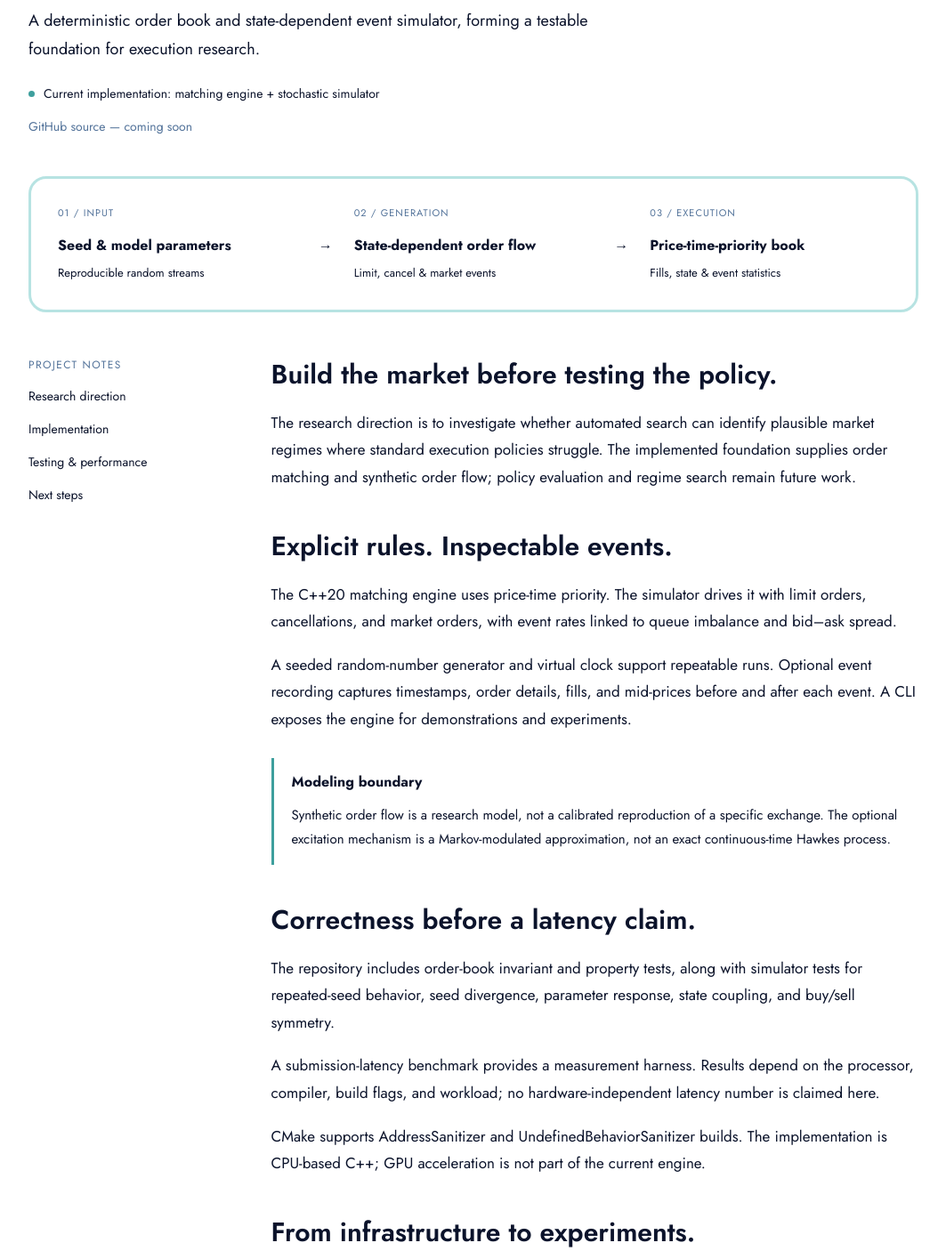
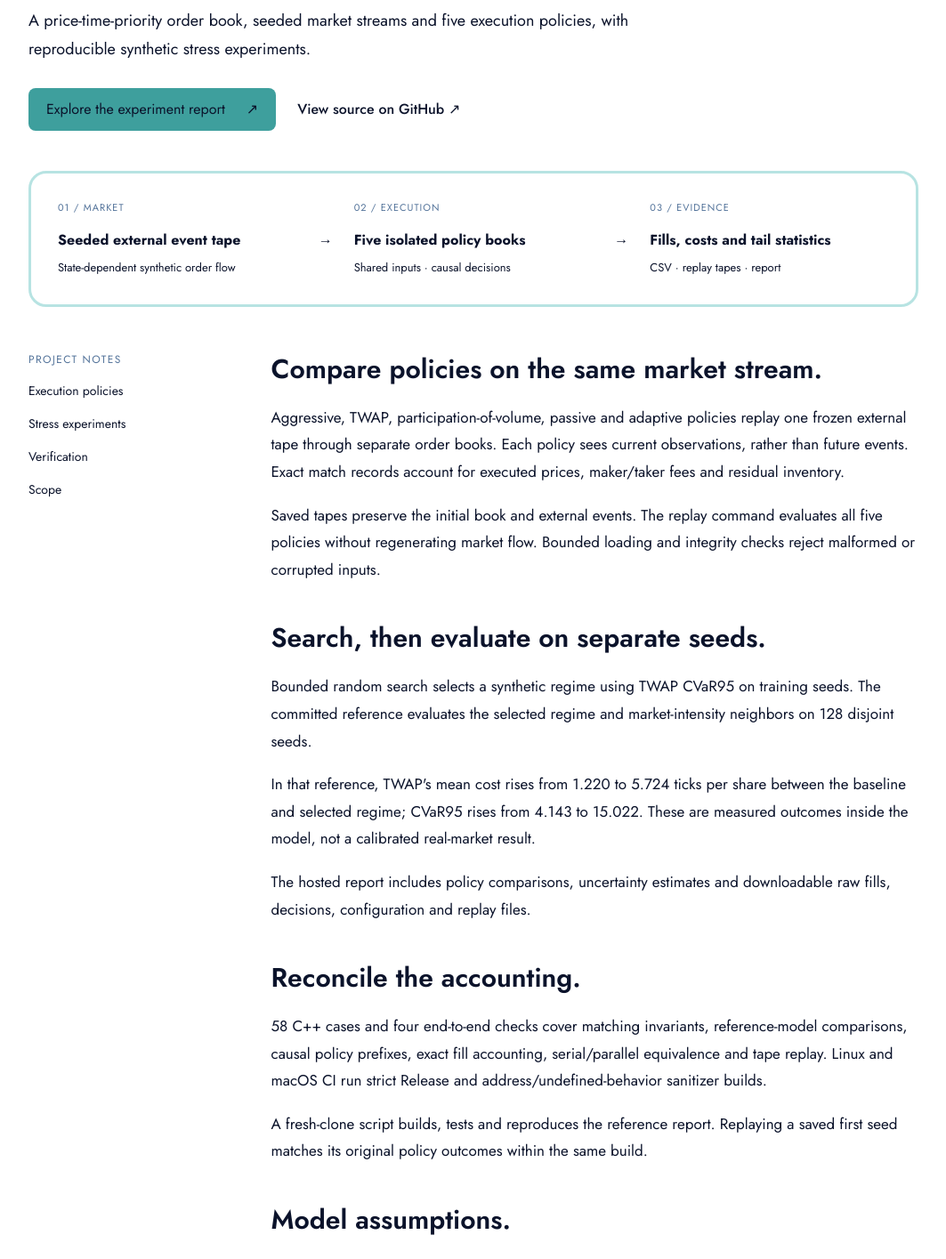
Before and after one commit to Ekanshthegreat/Dynamic-Portfolio, a React (Create React App) app: page /projects/mercury in a window 1280 px wide. Shown: the part 400-1815 px from the top of the page at 89% size, without its empty margins (108-1171 px from the left). Built offline with nearby package versions, Linux system fonts and the light colour scheme.

Commit message:
Add Mentral and refresh the project pages

```diff
--- a/scripts/prerender.cjs
+++ b/scripts/prerender.cjs
@@ -23,6 +23,7 @@ require.extensions[".js"] = (module, filename) => {
   module._compile(result.code, filename);
 };
 const articlePages = {
+  "/projects/mentral": require("../src/pages/Mentral").default,
   "/research/state-validity": require("../src/pages/StateValidity").default,
   "/research": require("../src/pages/Research").default,
   "/projects/mercury": require("../src/pages/Mercury").default,
--- a/src/App.js
+++ b/src/App.js
@@ -9,6 +9,7 @@ import Research from "./pages/Research";
 import StateValidity from "./pages/StateValidity";
 import Mercury from "./pages/Mercury";
 import NodeAI from "./pages/NodeAI";
+import Mentral from "./pages/Mentral";
 import { lightTheme, darkTheme } from "./Theme";
 import pages from "./content/pages.json";
 function PageMetadata() {
@@ -84,6 +85,7 @@ export default function App() {
                 </DetailLayout>
               }
             />
+            <Route path="/projects/mentral" element={<DetailLayout><Mentral /></DetailLayout>} />
             <Route path="*" element={<NotFound404 />} />
           </Routes>
         </BrowserRouter>
--- /dev/null
+++ b/src/pages/Mentral.js
@@ -0,0 +1,34 @@
+import React from "react";
+import { Link } from "react-router-dom";
+import External from "../components/External";
+export default function Mentral() {
+  return (
+    <article className="page">
+      <Link className="back" to="/#Projects">← Selected work</Link>
+      <p className="eyebrow">Hack the North 2025 / VS Code extension</p>
+      <h1>Mentral<span className="brand-dot">.</span></h1>
+      <p className="subtitle">Programming guidance beside the editor.</p>
+      <p className="page-intro">A hackathon prototype that combines editor context, local code diagnostics and configurable mentor profiles in a VS Code sidebar.</p>
+      <div className="actions">
+        <External className="button" href="https://github.com/Ekanshthegreat/Mentral.AI-hackTheNorth2025">View source on GitHub</External>
+        <External className="text-link" href="https://github.com/Ekanshthegreat/Mentral.AI-hackTheNorth2025/blob/main/docs/DEMO.md">Development-host walkthrough ↗</External>
+      </div>
+      <div className="architecture" aria-label="Mentral explanation flow">
+        <div><span>01 / CONTEXT</span><strong>Editor text and selection</strong><p>Document events and local parsing</p></div>
+        <b aria-hidden="true">→</b>
+        <div><span>02 / ANALYSIS</span><strong>Rules and mentor prompts</strong><p>Babel metadata · selected profile</p></div>
+        <b aria-hidden="true">→</b>
+        <div><span>03 / FEEDBACK</span><strong>Diagnostics and explanations</strong><p>Editor feedback · sidebar responses</p></div>
+      </div>
+      <div className="article-grid">
+        <aside><p className="eyebrow">Project notes</p><a href="#mentral-context">Hackathon idea</a><a href="#mentral-design">Implementation</a><a href="#mentral-checks">Verification</a><a href="#mentral-scope">Scope</a></aside>
+        <div className="prose">
+          <section id="mentral-context"><h2>Keep the code in context.</h2><p>Switching between the editor and a chat window means repeatedly copying code and explaining where it belongs. Mentral explores bringing that interaction into VS Code: select code, choose a mentor preset, and ask for an explanation beside the file.</p><p>The repository retains the Hack the North 2025 prototype, with a clean installation path, a documented demo and inspectable implementation.</p></section>
+          <section id="mentral-design"><h2>Local feedback and generated explanations.</h2><p>Babel parses JavaScript and TypeScript declarations. Local hover and diagnostic rules inspect code patterns, while a separate provider path sends selected code and analysis context to Gemini or OpenAI. Mentor profiles configure prompts and advice; GitHub-generated profiles are inferred presets.</p><p>The experimental voice client runs through a loopback browser bridge. It uses the user's own Vapi public key and assistant. Optional session summaries are sent through an explicit email command.</p></section>
+          <section id="mentral-checks"><h2>A reproducible development setup.</h2><p>A lockfile and CI support clean installation and compilation. Four automated checks cover declaration source locations, TypeScript parameters, unsupported-language behavior and the voice server's loopback lifecycle. The sidebar also loaded in an isolated VS Code development host.</p><p>The README includes an actual development-host screenshot, setup instructions and a short walkthrough. Manual editor fixtures are kept separate from automated tests.</p></section>
+          <section id="mentral-scope"><h2>Hackathon scope.</h2><p>Explanations are based on editor text and static metadata, rather than observed runtime values. Python extraction is limited, and the core AST parser does not support Java or C++. Live provider responses, voice calls and email delivery need separate integration validation.</p><p>The extension has no Marketplace release. Stronger response validation, credential storage and extension-host tests remain useful next steps.</p></section>
+        </div>
+      </div>
+    </article>
+  );
+}
--- a/src/pages/Mercury.js
+++ b/src/pages/Mercury.js
@@ -1,113 +1,30 @@
 import React from "react";
 import { Link } from "react-router-dom";
+import External from "../components/External";
 export default function Mercury() {
   return (
     <article className="page">
-      <Link className="back" to="/#Projects">
-        ← Selected work
-      </Link>
-      <p className="eyebrow">Systems project / C++20</p>
-      <h1>
-        Mercury<span className="brand-dot">.</span>
-      </h1>
-      <p className="subtitle">A market-microstructure research engine.</p>
-      <p className="page-intro">
-        A deterministic order book and state-dependent event simulator, forming
-        a testable foundation for execution research.
-      </p>
-      <div className="status">
-        <span className="status-dot" /> Current implementation: matching engine
-        + stochastic simulator
+      <Link className="back" to="/#Projects">← Selected work</Link>
+      <p className="eyebrow">Quantitative systems / C++20</p>
+      <h1>Mercury<span className="brand-dot">.</span></h1>
+      <p className="subtitle">An execution and market-microstructure laboratory.</p>
+      <p className="page-intro">A price-time-priority order book, seeded market streams and five execution policies, with reproducible synthetic stress experiments.</p>
+      <div className="actions">
+        <External className="button" href="https://ekanshthegreat.github.io/Mercury/">Explore the experiment report</External>
+        <External className="text-link" href="https://github.com/Ekanshthegreat/Mercury">View source on GitHub</External>
       </div>
-      <p className="source-pending">GitHub source — coming soon</p>
-      <div className="architecture" aria-label="Mercury architecture">
-        <div>
-          <span>01 / INPUT</span>
-          <strong>Seed &amp; model parameters</strong>
-          <p>Reproducible random streams</p>
-        </div>
-        <b aria-hidden="true">→</b>
-        <div>
-          <span>02 / GENERATION</span>
-          <strong>State-dependent order flow</strong>
-          <p>Limit, cancel &amp; market events</p>
-        </div>
-        <b aria-hidden="true">→</b>
-        <div>
-          <span>03 / EXECUTION</span>
-          <strong>Price-time-priority book</strong>
-          <p>Fills, state &amp; event statistics</p>
-        </div>
+      <div className="architecture" aria-label="Mercury experiment architecture">
+        <div><span>01 / MARKET</span><strong>Seeded external event tape</strong><p>State-dependent synthetic order flow</p></div><b aria-hidden="true">→</b>
+        <div><span>02 / EXECUTION</span><strong>Five isolated policy books</strong><p>Shared inputs · causal decisions</p></div><b aria-hidden="true">→</b>
+        <div><span>03 / EVIDENCE</span><strong>Fills, costs and tail statistics</strong><p>CSV · replay tapes · report</p></div>
       </div>
       <div className="article-grid">
-        <aside>
-          <p className="eyebrow">Project notes</p>
-          <a href="#problem">Research direction</a>
-          <a href="#implementation">Implementation</a>
-          <a href="#testing">Testing &amp; performance</a>
-          <a href="#roadmap">Next steps</a>
-        </aside>
+        <aside><p className="eyebrow">Project notes</p><a href="#mercury-execution">Execution policies</a><a href="#mercury-experiments">Stress experiments</a><a href="#mercury-checks">Verification</a><a href="#mercury-scope">Scope</a></aside>
         <div className="prose">
-          <section id="problem">
-            <h2>Build the market before testing the policy.</h2>
-            <p>
-              The research direction is to investigate whether automated search
-              can identify plausible market regimes where standard execution
-              policies struggle. The implemented foundation supplies order
-              matching and synthetic order flow; policy evaluation and regime
-              search remain future work.
-            </p>
-          </section>
-          <section id="implementation">
-            <h2>Explicit rules. Inspectable events.</h2>
-            <p>
-              The C++20 matching engine uses price-time priority. The simulator
-              drives it with limit orders, cancellations, and market orders,
-              with event rates linked to queue imbalance and bid–ask spread.
-            </p>
-            <p>
-              A seeded random-number generator and virtual clock support
-              repeatable runs. Optional event recording captures timestamps,
-              order details, fills, and mid-prices before and after each event.
-              A CLI exposes the engine for demonstrations and experiments.
-            </p>
-            <div className="note">
-              <strong>Modeling boundary</strong>
-              <p>
-                Synthetic order flow is a research model, not a calibrated
-                reproduction of a specific exchange. The optional excitation
-                mechanism is a Markov-modulated approximation, not an exact
-                continuous-time Hawkes process.
-              </p>
-            </div>
-          </section>
-          <section id="testing">
-            <h2>Correctness before a latency claim.</h2>
-            <p>
-              The repository includes order-book invariant and property tests,
-              along with simulator tests for repeated-seed behavior, seed
-              divergence, parameter response, state coupling, and buy/sell
-              symmetry.
-            </p>
-            <p>
-              A submission-latency benchmark provides a measurement harness.
-              Results depend on the processor, compiler, build flags, and
-              workload; no hardware-independent latency number is claimed here.
-            </p>
-            <p>
-              CMake supports AddressSanitizer and UndefinedBehaviorSanitizer
-              builds. The implementation is CPU-based C++; GPU acceleration is
-              not part of the current engine.
-            </p>
-          </section>
-          <section id="roadmap">
-            <h2>From infrastructure to experiments.</h2>
-            <p>
-              Next steps are execution-policy baselines, statistical comparisons
-              across market regimes, and automated search over model parameters.
-              These are research plans rather than completed results.
-            </p>
-          </section>
+          <section id="mercury-execution"><h2>Compare policies on the same market stream.</h2><p>Aggressive, TWAP, participation-of-volume, passive and adaptive policies replay one frozen external tape through separate order books. Each policy sees current observations, rather than future events. Exact match records account for executed prices, maker/taker fees and residual inventory.</p><p>Saved tapes preserve the initial book and external events. The replay command evaluates all five policies without regenerating market flow. Bounded loading and integrity checks reject malformed or corrupted inputs.</p></section>
+          <section id="mercury-experiments"><h2>Search, then evaluate on separate seeds.</h2><p>Bounded random search selects a synthetic regime using TWAP CVaR95 on training seeds. The committed reference evaluates the selected regime and market-intensity neighbors on 128 disjoint seeds.</p><p>In that reference, TWAP's mean cost rises from 1.220 to 5.724 ticks per share between the baseline and selected regime; CVaR95 rises from 4.143 to 15.022. These are measured outcomes inside the model, not a calibrated real-market result.</p><p>The hosted report includes policy comparisons, uncertainty estimates and downloadable raw fills, decisions, configuration and replay files.</p></section>
+          <section id="mercury-checks"><h2>Reconcile the accounting.</h2><p>58 C++ cases and four end-to-end checks cover matching invariants, reference-model comparisons, causal policy prefixes, exact fill accounting, serial/parallel equivalence and tape replay. Linux and macOS CI run strict Release and address/undefined-behavior sanitizer builds.</p><p>A fresh-clone script builds, tests and reproduces the reference report. Replaying a saved first seed matches its original policy outcomes within the same build.</p></section>
+          <section id="mercury-scope"><h2>Model assumptions.</h2><p>The market is synthetic and uncalibrated. Policy orders affect their replayed queues and fills, while external arrival rates stay frozen. The engine is CPU-based; exchange connectivity, empirical calibration and GPU acceleration remain outside this release.</p><External className="text-link" href="https://github.com/Ekanshthegreat/Mercury/blob/main/docs/EXPERIMENTS.md">Experiment design and accounting ↗</External></section>
         </div>
       </div>
     </article>
--- a/src/pages/NodeAI.js
+++ b/src/pages/NodeAI.js
@@ -4,137 +4,27 @@ import External from "../components/External";
 export default function NodeAI() {
   return (
     <article className="page">
-      <Link className="back" to="/#Projects">
-        ← Selected work
-      </Link>
-      <p className="eyebrow">Systems project / TypeScript</p>
-      <h1>
-        NodeAI<span className="brand-dot">.</span>
-      </h1>
-      <p className="subtitle">Robot fleet orchestration.</p>
-      <p className="page-intro">
-        A prototype for translating tasks into mission plans, tracking robot
-        state, and responding when a mission can no longer proceed as planned.
-      </p>
+      <Link className="back" to="/#Projects">← Selected work</Link>
+      <p className="eyebrow">Systems project / TypeScript and ROS 2</p>
+      <h1>NodeAI<span className="brand-dot">.</span></h1>
+      <p className="subtitle">Robot missions, navigation and replay.</p>
+      <p className="page-intro">A browser fleet simulator and a separate ROS 2 Jazzy bridge for real Nav2 actions. The simulator runs without an account, backend or robot hardware.</p>
       <div className="actions">
-        <External
-          className="button"
-          href="https://github.com/Ekanshthegreat/NodeAI-rework"
-        >
-          View source on GitHub
-        </External>
-        <span className="status">
-          <span className="status-dot" /> Prototype · simulation and adapter
-          development
-        </span>
+        <External className="button" href="https://ekanshthegreat.github.io/NodeAI-rework/">Open the simulator</External>
+        <External className="text-link" href="https://github.com/Ekanshthegreat/NodeAI-rework">View source on GitHub</External>
       </div>
       <div className="architecture" aria-label="NodeAI mission architecture">
-        <div>
-          <span>01 / PLAN</span>
-          <strong>Mission → typed subtasks</strong>
-          <p>Schema validation &amp; robot selection</p>
-        </div>
-        <b aria-hidden="true">→</b>
-        <div>
-          <span>02 / ROUTE</span>
-          <strong>Paths → adapter dispatch</strong>
-          <p>Grid planning · WebSockets · MQTT</p>
-        </div>
-        <b aria-hidden="true">→</b>
-        <div>
-          <span>03 / OBSERVE</span>
-          <strong>Telemetry → policy checks</strong>
-          <p>State updates &amp; reassignment</p>
-        </div>
+        <div><span>01 / PLAN</span><strong>Command → validated mission</strong><p>Typed subtasks · eligible robot</p></div><b aria-hidden="true">→</b>
+        <div><span>02 / EXECUTE</span><strong>Fixed-step state machine</strong><p>A* routes · bounded recovery</p></div><b aria-hidden="true">→</b>
+        <div><span>03 / INSPECT</span><strong>Recorded frames and events</strong><p>Seek · playback · JSON export</p></div>
       </div>
       <div className="article-grid">
-        <aside>
-          <p className="eyebrow">Project notes</p>
-          <a href="#nodeai-problem">Problem</a>
-          <a href="#nodeai-architecture">Architecture</a>
-          <a href="#nodeai-challenges">Engineering challenges</a>
-          <a href="#nodeai-status">Current scope</a>
-        </aside>
+        <aside><p className="eyebrow">Project notes</p><a href="#nodeai-simulation">Local execution</a><a href="#nodeai-ros">ROS navigation</a><a href="#nodeai-checks">Verification</a><a href="#nodeai-scope">Scope</a></aside>
         <div className="prose">
-          <section id="nodeai-problem">
-            <h2>One mission. Multiple moving parts.</h2>
-            <p>
-              Fleet coordination means more than drawing a route. A task has to
-              become a structured plan, be assigned to a robot, move through a
-              transport interface, and remain visible as robot state changes.
-            </p>
-            <p>
-              NodeAI explores that workflow with a React and TypeScript control
-              interface, a 3D site view, typed plans, and event-driven
-              telemetry. Supabase modules provide authentication, persistence,
-              and map-storage integration.
-            </p>
-          </section>
-          <section id="nodeai-architecture">
-            <h2>Keep planning separate from transport.</h2>
-            <ul>
-              <li>
-                <strong>Mission planning:</strong> a local pattern-based
-                compiler translates supported delivery and inspection requests
-                into schema-validated subtasks and selects a robot using
-                availability and battery state.
-              </li>
-              <li>
-                <strong>Routing:</strong> a coarse-grid A* implementation
-                considers obstacles and no-go polygons, simplifies waypoints,
-                and assigns headings.
-              </li>
-              <li>
-                <strong>Adapters:</strong> a common interface separates mission
-                dispatch from mock, WebSocket, and MQTT implementations.
-                Incoming telemetry is validated before reaching shared
-                application state.
-              </li>
-              <li>
-                <strong>Observation:</strong> the interface combines robot
-                state, mission state, a site view, and event logs. Simulated
-                telemetry supports development without a connected fleet.
-              </li>
-            </ul>
-          </section>
-          <section id="nodeai-challenges">
-            <h2>Reacting when the plan stops working.</h2>
-            <p>
-              A policy loop checks assigned robots for low battery and prolonged
-              blockage. Reassignment logic selects another eligible robot,
-              updates the plan, and records the transition. Fault injection
-              provides a way to exercise these decisions during development.
-            </p>
-            <p>
-              The transport adapters include reconnection behavior; the
-              RMF-oriented WebSocket adapter also sends heartbeats. Keeping
-              telemetry normalization behind the adapter interface lets the
-              application work with a common robot-state model.
-            </p>
-          </section>
-          <section id="nodeai-status">
-            <h2>A prototype with inspectable boundaries.</h2>
-            <p>
-              The repository contains the planning, routing, telemetry, and
-              policy modules described here. The ROS- and RMF-oriented adapters
-              require compatible bridges; the VDA-5050-oriented adapter uses
-              simplified order payloads. Hardware interoperability and
-              production fleet performance have not been established by this
-              project page.
-            </p>
-            <p>
-              Mission replay is still a UI scaffold. Collision-safe recovery,
-              transport acknowledgments, and end-to-end fault testing are areas
-              for further development. No throughput, uptime, or fleet-scale
-              benchmark is claimed.
-            </p>
-            <External
-              className="text-link"
-              href="https://github.com/Ekanshthegreat/NodeAI-rework"
-            >
-              Explore the implementation
-            </External>
-          </section>
+          <section id="nodeai-simulation"><h2>Follow a mission through failure and recovery.</h2><p>Supported commands compile into typed mission plans. Three simulated robots execute navigation, delivery, inspection, charging and docking tasks. A four-neighbour A* planner respects static obstacles and no-go regions.</p><p>Blocking a robot exercises a bounded replacement policy. A replacement carrying out a delivery can visit the stopped robot for a simulated cargo handoff. Unavailable replacements or exhausted retries produce explicit failures.</p><p>Mission replay reads captured frames and events, with seek and speed controls. Validated browser snapshots preserve the fleet between visits, and runs can be exported as JSON.</p></section>
+          <section id="nodeai-ros"><h2>A separate path for Nav2.</h2><p>The ROS bridge sends actual NavigateToPose actions and subscribes to localization and battery telemetry. Single-pose commands and routes of up to 20 waypoints share one robot assignment. Later waypoint dispatches recheck readiness.</p><p>Cancellation waits for the action's terminal result. Uncertain outcomes hold the assignment, and per-leg callback guards prevent stale feedback from changing a later waypoint. Nav2 owns robot planning and motion; the simulator's A* routes are not sent to hardware.</p></section>
+          <section id="nodeai-checks"><h2>Check the state transitions.</h2><p>The repository has 56 TypeScript checks and 30 ROS lifecycle/integration checks. Real ROS action clients and servers exercise waypoint completion, later rejection and cancellation in a Jazzy fixture. CI builds both paths.</p><p>The browser demo was exercised through dispatch, fault injection, replacement recovery and replay. Its default 2D workspace also works without WebGL.</p></section>
+          <section id="nodeai-scope"><h2>Current boundaries.</h2><p>Local robots are point agents on a static map. Fleet collision avoidance, dynamic traffic and physical pickup or docking protocols remain outside the simulator. The ROS path was validated against an action fixture; physical robots and a full Nav2 deployment still need validation.</p><External className="text-link" href="https://github.com/Ekanshthegreat/NodeAI-rework/blob/main/docs/ROS2.md">ROS deployment guide ↗</External></section>
         </div>
       </div>
     </article>
```
Also changed, not shown: src/content/pages.json (+6 -2 lines), src/content/projects.json (+49 -9 lines), vercel.json, 1 other file (tests, documents, lock files or other folders).
